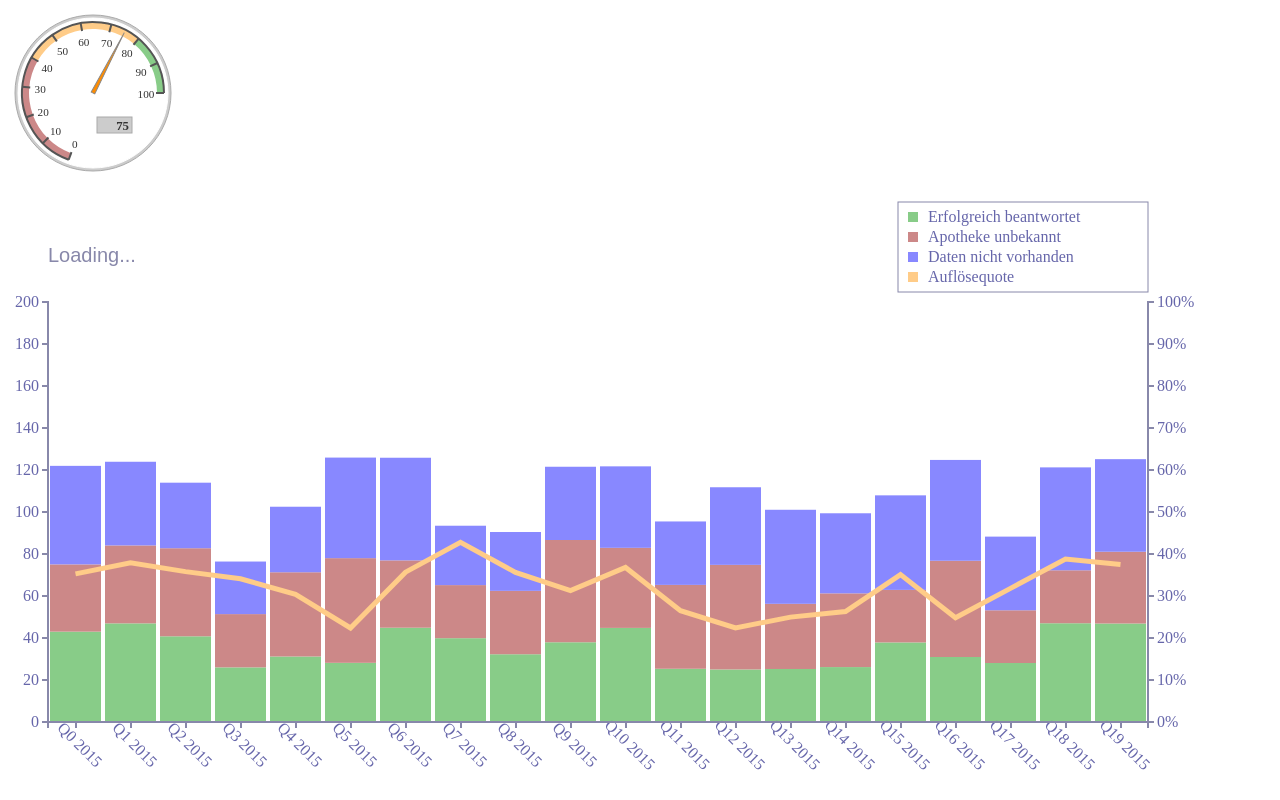
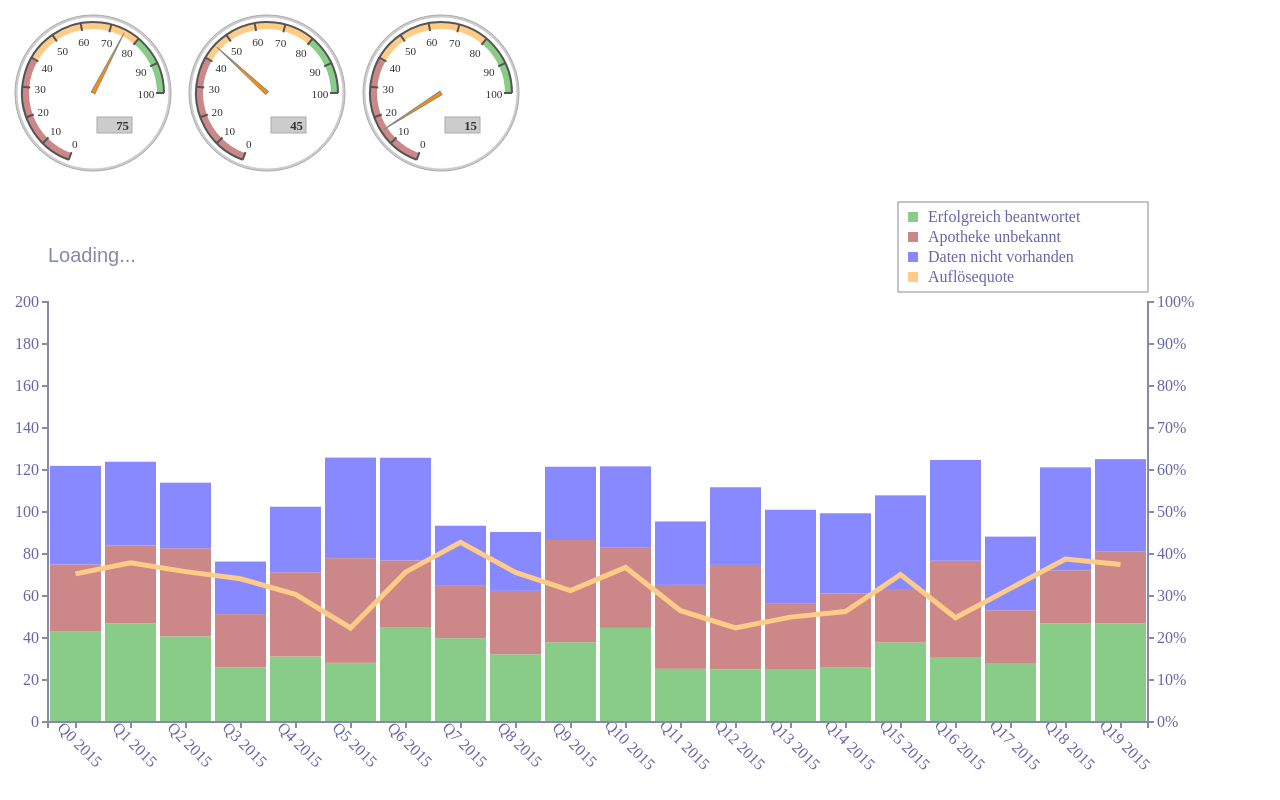
Before and after one commit to ifphobic/d3, a plain HTML site: page index.html in a window 1280 px wide. Drawn offline with Linux system fonts and the light colour scheme; animation ran at ten frames a second.

Commit message:
index.html

```diff
--- a/index.html
+++ b/index.html
@@ -25,13 +25,20 @@ function load() {
 
 
    var tachoConfig = new TachoConfig();
-   var tacho = new Tacho();
-   tacho.initialize("tacho0", tachoConfig.getConfig());
-   tacho.update(75, 100);
+   var tacho0 = new Tacho();
+   tacho0.initialize("tacho0", tachoConfig.getConfig());
+   tacho0.update(75, 100);
+   var tacho1 = new Tacho();
+   tacho1.initialize("tacho1", tachoConfig.getConfig());
+   tacho1.update(45, 100);
+   var tacho2 = new Tacho();
+   tacho2.initialize("tacho2", tachoConfig.getConfig());
+   tacho2.update(15, 100);
 
 
-   setTimeout(function() { tacho.update(3, 100)} , 5000);
-   setTimeout(function() { tacho.update(30, 100)} , 10000);
+   setTimeout(function() { tacho0.update(3, 100)} , 5000);
+   setTimeout(function() { tacho1.update(30, 100)} , 6000);
+   setTimeout(function() { tacho2.update(100, 100)} , 8000);
    setTimeout(function() { chart.stopLoading(timer)}, 7000);
 }
 </script>
@@ -39,7 +46,9 @@ function load() {
 <body onload="load()">
 
    <svg id="tacho0"></svg>
-
+   <svg id="tacho1"></svg>
+   <svg id="tacho2"></svg>
+   <br>
    <svg id="chart" ></svg>
 
 </body>
```
